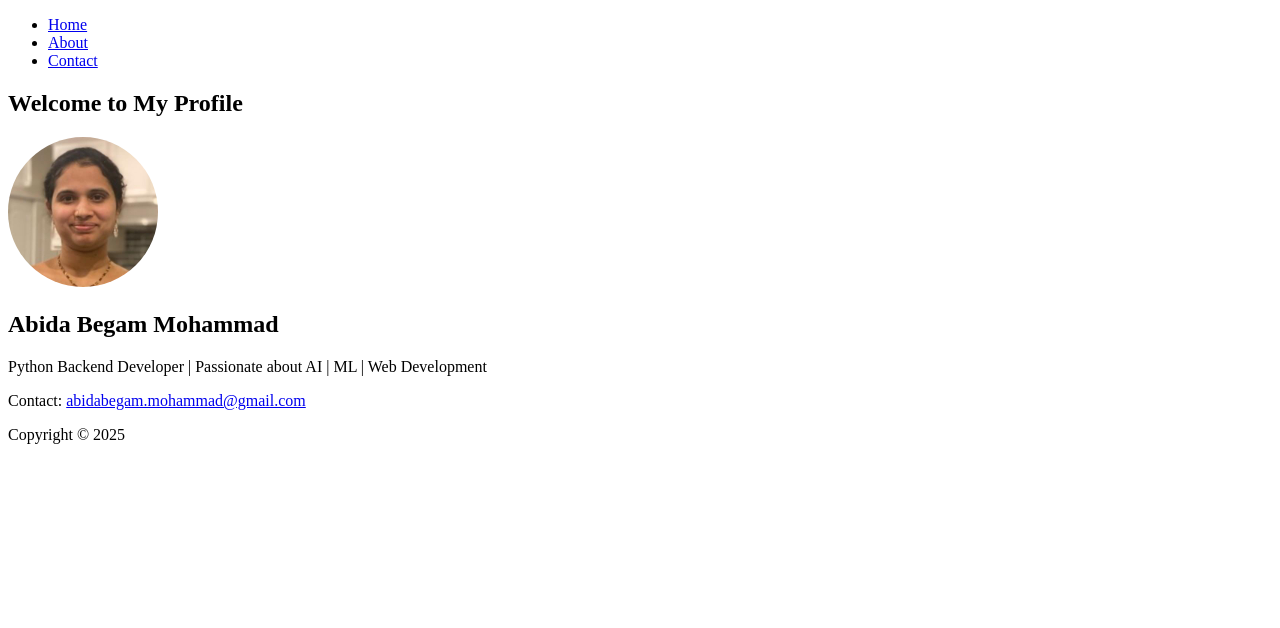
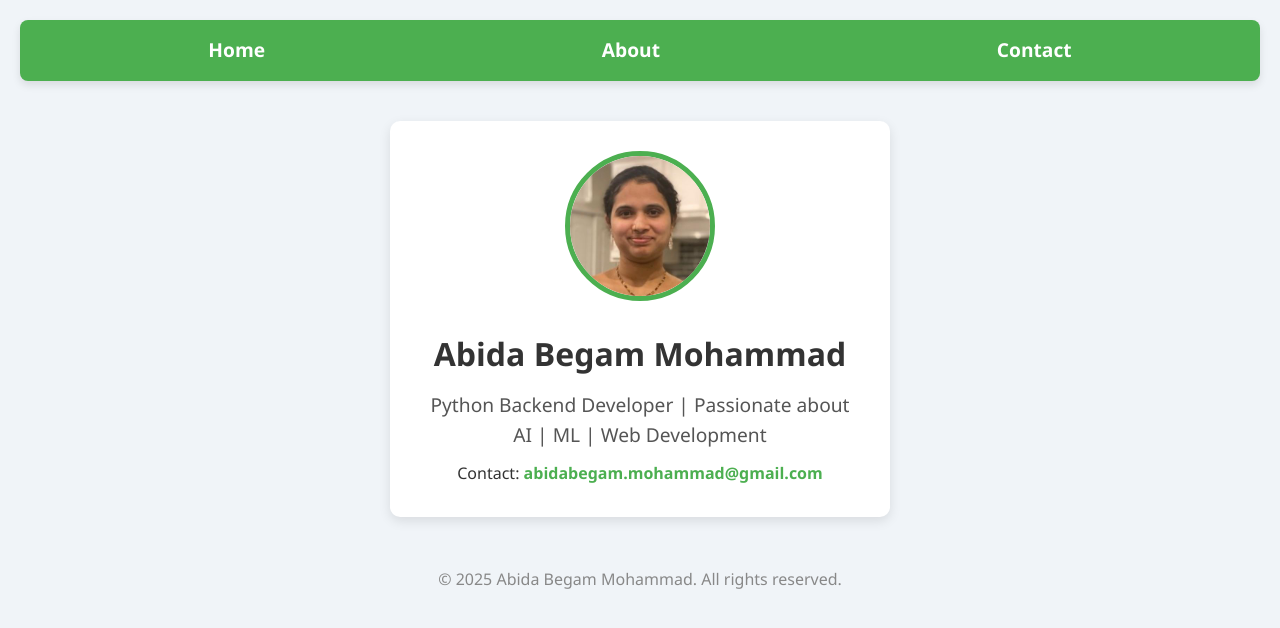
Before and after one commit to abidabegam/myprofile_vth_Django, a Django app: page / in a window 1280 px wide. Shown: the top 628 px of the page. Run offline with Django 5.2, Linux system fonts and the light colour scheme.

Commit message:
Updated About and Home pages with modern design

```diff
--- a/blog/templates/blog/home.html
+++ b/blog/templates/blog/home.html
@@ -5,33 +5,30 @@
     <meta charset="UTF-8">
     <meta name="viewport" content="width=device-width, initial-scale=1.0">
     <title>Profile Page</title>
-    <!-- Correct link to the CSS file -->
     <link rel="stylesheet" href="{% static 'css/styles.css' %}">
 </head>
 <body>
 <header>
     <nav>
         <ul>
-            <li><a href="{% url 'home' %}">Home</a></li> <!-- Updated link using Django URL tag -->
-            <li><a href="{% url 'about' %}">About</a></li> <!-- Updated link to About page -->
+            <li><a href="{% url 'home' %}">Home</a></li>
+            <li><a href="{% url 'about' %}">About</a></li>
             <li><a href="/contact">Contact</a></li>
         </ul>
     </nav>
 </header>
 
-<section>
-    <h1>Welcome to My Profile</h1>
+<section class="profile-section">
     <div class="profile-container">
-        <!-- Correct image path -->
-        <img src="{% static 'images/profile.jpg' %}" alt="Abida Begam Mohammad" style="width: 150px; height: 150px; border-radius: 50%;">
-        <h2>Abida Begam Mohammad</h2>
-        <p>Python Backend Developer | Passionate about AI | ML | Web Development</p>
-        <p>Contact: <a href="mailto:abidabegam.mohammad@gmail.com">abidabegam.mohammad@gmail.com</a></p>
+        <img src="{% static 'images/profile.jpg' %}" alt="Abida Begam Mohammad" class="profile-image">
+        <h1 class="profile-name">Abida Begam Mohammad</h1>
+        <p class="profile-description">Python Backend Developer | Passionate about AI | ML | Web Development</p>
+        <p class="contact-info">Contact: <a href="mailto:abidabegam.mohammad@gmail.com">abidabegam.mohammad@gmail.com</a></p>
     </div>
 </section>
 
 <footer>
-    <p>Copyright © 2025</p>
+    <p>&copy; 2025 Abida Begam Mohammad. All rights reserved.</p>
 </footer>
 </body>
 </html>
--- a/static/css/styles.css
+++ b/static/css/styles.css
@@ -1 +1,122 @@
-<link rel="stylesheet" href="{% static 'css/styles.css' %}">
+/* Global Styles */
+* {
+    margin: 0;
+    padding: 0;
+    box-sizing: border-box;
+}
+
+/* Body Styles */
+body {
+    font-family: 'Segoe UI', Tahoma, Geneva, Verdana, sans-serif;
+    background-color: #f0f4f8;
+    color: #333;
+    line-height: 1.6;
+    padding: 20px;
+}
+
+/* Navigation Bar */
+header nav {
+    background-color: #4CAF50; /* Green Background */
+    padding: 15px 20px;
+    border-radius: 8px;
+    box-shadow: 0px 4px 8px rgba(0, 0, 0, 0.1);
+}
+
+header nav ul {
+    list-style: none;
+    display: flex;
+    justify-content: space-around;
+}
+
+header nav ul li {
+    display: inline;
+}
+
+header nav ul li a {
+    color: white;
+    text-decoration: none;
+    font-weight: bold;
+    font-size: 1.2rem;
+}
+
+header nav ul li a:hover {
+    text-decoration: underline;
+}
+
+/* Profile Section */
+.profile-section {
+    margin-top: 40px;
+    text-align: center;
+}
+
+.profile-container {
+    background-color: white;
+    padding: 30px;
+    border-radius: 10px;
+    box-shadow: 0px 4px 12px rgba(0, 0, 0, 0.1);
+    width: 80%;
+    max-width: 500px;
+    margin: 0 auto;
+}
+
+.profile-image {
+    width: 150px;
+    height: 150px;
+    border-radius: 50%;
+    margin-bottom: 20px;
+    border: 5px solid #4CAF50; /* Green border around profile image */
+}
+
+.profile-name {
+    font-size: 2rem;
+    font-weight: bold;
+    color: #333;
+}
+
+.profile-description {
+    font-size: 1.2rem;
+    color: #555;
+    margin: 10px 0;
+}
+
+.contact-info a {
+    color: #4CAF50;
+    text-decoration: none;
+    font-weight: bold;
+}
+
+.contact-info a:hover {
+    text-decoration: underline;
+}
+
+/* Footer Styles */
+footer {
+    text-align: center;
+    margin-top: 50px;
+    color: #888;
+}
+
+footer p {
+    font-size: 1rem;
+}
+
+/* Responsive Design */
+@media screen and (max-width: 768px) {
+    header nav ul {
+        flex-direction: column;
+        gap: 10px;
+    }
+
+    .profile-container {
+        width: 90%;
+        padding: 20px;
+    }
+
+    .profile-name {
+        font-size: 1.8rem;
+    }
+
+    .profile-description {
+        font-size: 1rem;
+    }
+}
```
Also changed, not shown: blog/templates/blog/about.html (+23 -9 lines).
